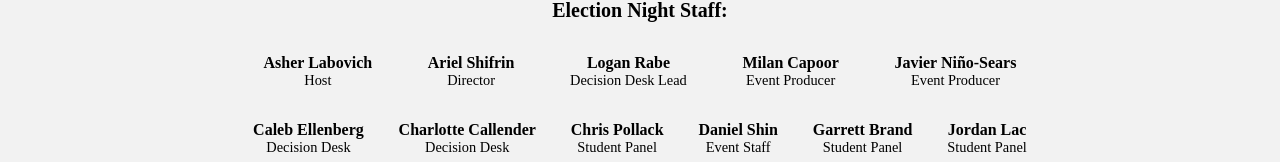
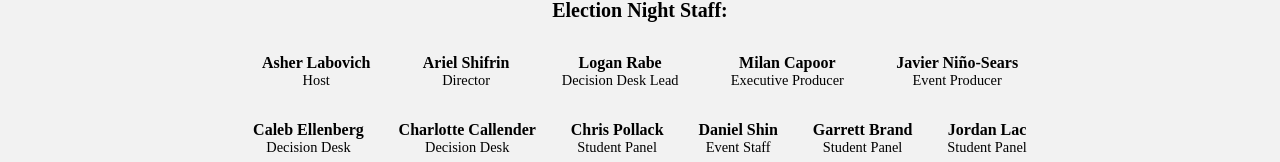
Before and after one commit to BPR-Data-Team/ElectionModel2024-site, a Next.js app: page /electionnight in a window 1280 px wide. Shown: the part 759-921 px from the top of the page. Built offline with nearby package versions, Linux system fonts and the light colour scheme; a web font is replaced by a local one.

Commit message:
Update page.tsx

```diff
--- a/src/app/(main)/electionnight/page.tsx
+++ b/src/app/(main)/electionnight/page.tsx
@@ -15,7 +15,7 @@ const firstpeople = [
   { id: "Asher", name: 'Asher Labovich', title: 'Host' },
   { id: "Ariel", name: 'Ariel Shifrin', title: 'Director' },
   { id: "LoganR", name: 'Logan Rabe', title: 'Decision Desk Lead' },
-  { id: "Milan", name: 'Milan Capoor', title: 'Event Producer' },
+  { id: "Milan", name: 'Milan Capoor', title: 'Executive Producer' },
   { id: "Javier", name: 'Javier Niño-Sears', title: 'Event Producer' },
 ];
 
```
